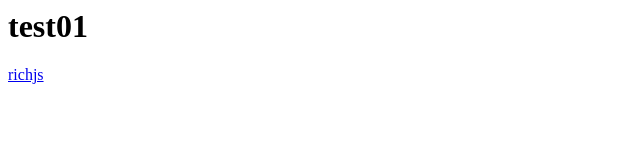
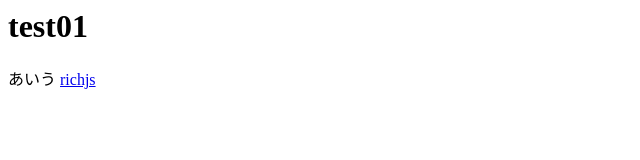
Before and after one commit to epitoni/test01, a plain HTML site: page index.html in a window 1280 px wide. Shown: the whole page, without its empty margins (0-640 px from the left). Drawn offline with Linux system fonts and the light colour scheme.

Commit message:
Update index.html

```diff
--- a/index.html
+++ b/index.html
@@ -3,6 +3,7 @@
 </head>
 <body>
 	<h1>test01</h1>
+		あいう
 	<a href="./richjs01/index.html">richjs</a>
 </body>
 </html>
```
